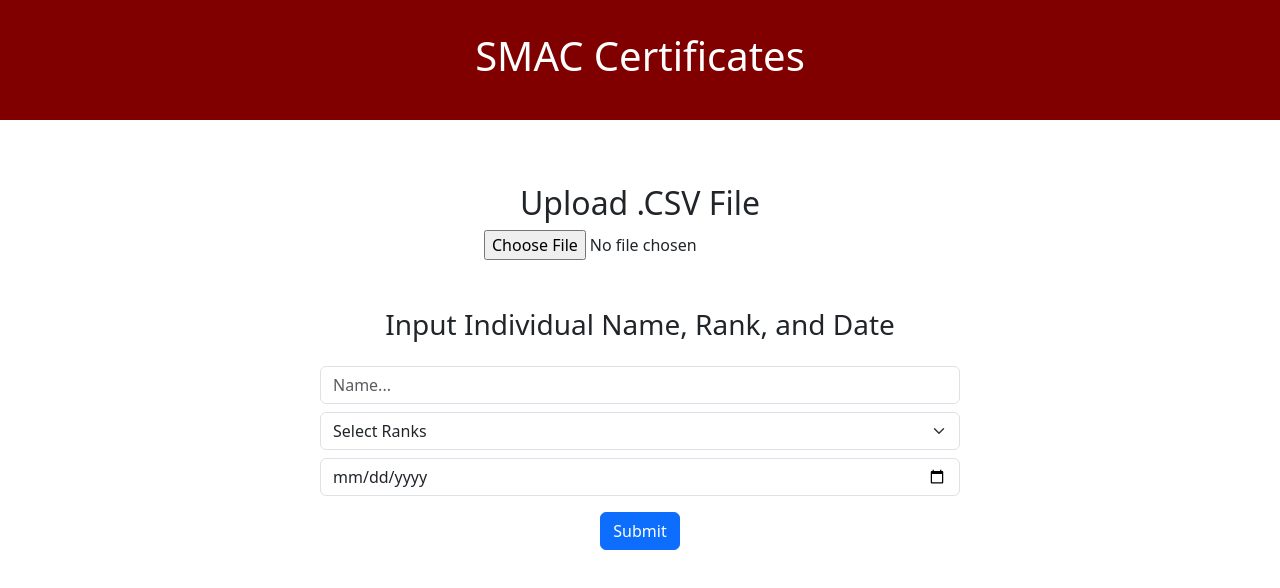
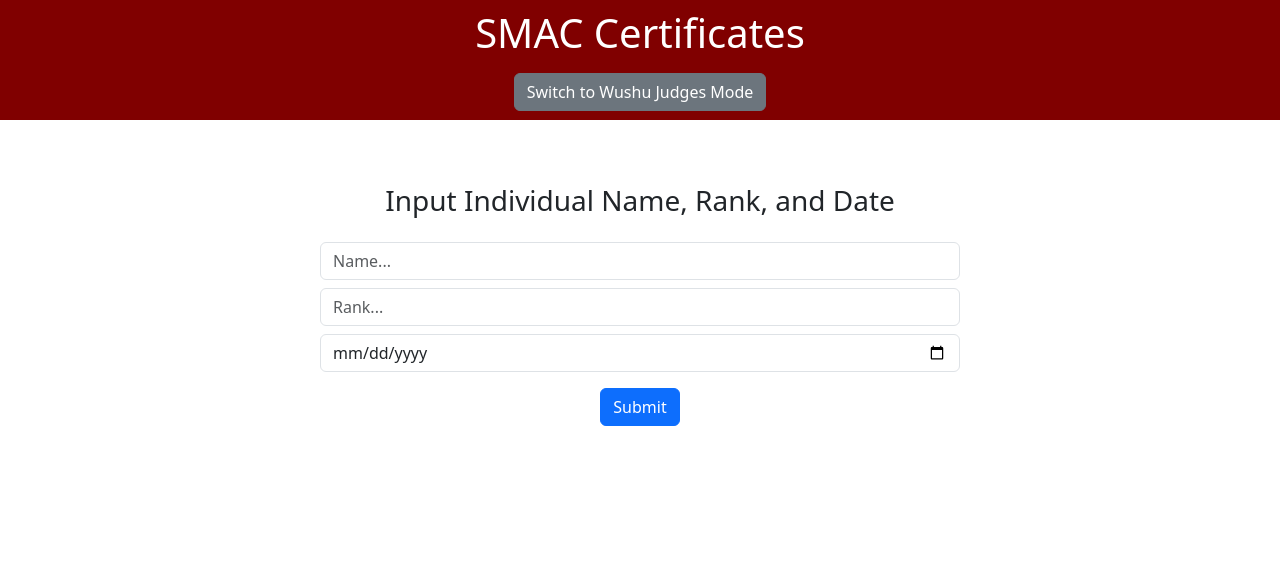
Before and after one commit to DragonWakefield/smac-certificates, a React (Create React App) app: page / in a window 1280 px wide. Shown: the top 588 px of the page. Built offline with nearby package versions, Linux system fonts and the light colour scheme.

Commit message:
Added Wushu Judge Functionality

```diff
--- a/package.json
+++ b/package.json
@@ -7,6 +7,7 @@
     "@testing-library/jest-dom": "^5.17.0",
     "@testing-library/react": "^13.4.0",
     "@testing-library/user-event": "^13.5.0",
+    "ajv": "^8.17.1",
     "bootstrap": "^5.3.2",
     "downloadjs": "^1.4.7",
     "fontkit": "^2.0.2",
--- a/src/App.js
+++ b/src/App.js
@@ -4,137 +4,33 @@ import Form from 'react-bootstrap/Form';
 import Button from 'react-bootstrap/Button';
 import Papa from 'papaparse';
 import FillPDF from './components/pdfFiller';
+import FillWushuPDF from './components/WushuJudgesFiller';
+import SMACCertificateForm from './components/SMACCertificateForm';
+import WushuJudgesCertificateForm from './components/WushuJudgesCertificateForm';
 
 function App() {
+  const [mode, setMode] = useState('SMAC');
 
-//#region Functions regarding parsing of CSV file
-  const [formFile, setFormFile] = useState([]);
-  const [csvData, setCsvData] = useState([]);
-  // const [indexedData, setindexedData] = useState({
-  //   Name:'',
-  //   Rank:'',
-  //   Date:''
-  // })
-  const onFileSubmit = (event) => {
-    event.preventDefault();
-    const file = event.target.files[0];
-
-    if (file) {
-      const reader = new FileReader();
-      reader.onload = async (event) => {  // Make this async to use await inside
-        const csvText = event.target.result;
-
-        Papa.parse(csvText, {
-          header: false,
-          dynamicTyping: true,
-          complete: async (result) => {  // Make this async to use await inside
-            const data = result.data;
-            if (data && data.length > 2) {
-              setCsvData(data);
-
-              // Prepare data for PDF creation
-              const dataEntries = data.slice(2).map(rowData => ({
-                Name: rowData[0],
-                Rank: rowData[2],
-                Date: rowData[3],
-                Type: "C"
-              })).filter(entry => entry.Name != null);
-
-              if (dataEntries.length > 0) {
-                console.log(dataEntries);
-                await FillPDF(dataEntries, 'SMAC-Certificates.pdf');
-              } else {
-                console.error('No valid data found in CSV.');
-              }
-            } else {
-              console.error('CSV Data is empty or undefined.');
-            }
-          },
-          error: (error) => {
-            console.error('CSV Parsing Error:', error.message);
-          },
-        });
-      };
-
-      reader.readAsText(file);
-    }
-};
-
-
-//#endregion
-
-//#region Functions regarding Individual Certificates
-  const [individualData, setindividualData] = useState({
-    Name:'',
-    Rank:'',
-    Date:'',
-    Type:"I"
-  })
-
-  const handleIndividualChange = (event) =>{
-    const {id, value} = event.target;
-    setindividualData({
-      ...individualData,
-      [id]: value,
-    });
-  }
-
-  const onIndividualSubmit = (event) => {
-    event.preventDefault();
-    FillPDF(individualData, individualData.Name + '-certificate.pdf');  // Pass individual data with a specific filename
-  };
-//#endregion
-
-  const CreatePDF = (props) => {
-    console.log(props);
-    FillPDF(individualData);
+  const toggleMode = () => {
+    setMode(mode === 'SMAC' ? 'Wushu Judges' : 'SMAC');
   };
 
   return (
     <div className="App">
-      <title>Smac Certificates</title>
+      <title>{mode} Certificates</title>
       <header className="App-header">
-        <h1>SMAC Certificates</h1>
+        <h1>{mode} Certificates</h1>
+        <Button variant="secondary" onClick={toggleMode} className="mt-2">
+          Switch to {mode === 'SMAC' ? 'Wushu Judges' : 'SMAC'} Mode
+        </Button>
       </header>
 
       <div className='App-body'>
-
-        {/* <Form onSubmit={onFileSubmit}>
-          <Form.Group className="mb-3">
-            <Form.Label><h3>Upload .CSV file</h3></Form.Label>
-            <Form.Control id="students" type="file" value={formFile} onChange={setFormFile} accept='.csv'/>
-            <Button className="mt-3" variant="primary" type="submit">
-              Submit
-            </Button>
-          </Form.Group>
-        </Form> */}
-        <h2>Upload .CSV File</h2>
-        <input type="file" accept=".csv" onChange={onFileSubmit} />
-
-        <Form className='mt-5' onSubmit={onIndividualSubmit}>
-          <Form.Group className="mb-3">
-            <Form.Label><h3>Input Individual Name, Rank, and Date </h3></Form.Label>
-            <Form.Control className='mt-2' type="text" id="Name"  placeholder='Name...' value={individualData.Name} onChange={handleIndividualChange} required></Form.Control>
-            <Form.Select className='mt-2' label="Ranks" id="Rank"  value={individualData.Rank} onChange={handleIndividualChange}  required>
-              <option>Select Ranks</option>
-              <option value="Yellow Sash">Yellow</option>
-              <option value="Yellow Sash w/ Stripe">Yellow/St</option>
-              <option value="Blue Sash">Blue</option>
-              <option value="Blue Sash w/ Stripe">Blue/St</option>
-              <option value="Blue Sash w/ 2 Stripe">Blue/ 2 St</option>
-              <option value="Green Sash">Green</option>
-              <option value="Green Sash w/ Stripe">Green w/ Stripe</option>
-              <option value="Green Sash w/ 2 Stripe">Green w/ 2 Stripe</option>
-              <option value="Brown Sash">Brown</option>
-              <option value="Brown Sash w/ Stripe">Brown w/ Stripe</option>
-              <option value="Brown Sash w/ 2 Stripe">Brown w/ 2 Stripe</option>
-            </Form.Select>
-            <Form.Control  className='mt-2' type="date" id="Date" value={individualData.Date} onChange={handleIndividualChange}  required/>
-            <Button className="mt-3" variant="primary" type="submit">
-              Submit
-            </Button>
-          </Form.Group>
-        </Form>
+        {mode === 'SMAC' ? (
+          <SMACCertificateForm />
+        ) : (
+          <WushuJudgesCertificateForm />
+        )}
       </div>
     </div>
   );
--- /dev/null
+++ b/src/components/SMACCertificateForm.js
@@ -0,0 +1,42 @@
+import React, { useState } from 'react';
+import Form from 'react-bootstrap/Form';
+import Button from 'react-bootstrap/Button';
+import FillPDF from './pdfFiller';
+
+function SMACCertificateForm() {
+    const [individualData, setIndividualData] = useState({
+        Name: '',
+        Rank: '',
+        Date: '',
+        Type: 'I'
+    });
+
+    const handleIndividualChange = (event) => {
+        const { id, value } = event.target;
+        setIndividualData({
+            ...individualData,
+            [id]: value,
+        });
+    };
+
+    const onIndividualSubmit = (event) => {
+        event.preventDefault();
+        FillPDF(individualData, individualData.Name + '-certificate.pdf');
+    };
+
+    return (
+        <Form className='mt-5' onSubmit={onIndividualSubmit}>
+            <Form.Group className="mb-3">
+                <Form.Label><h3>Input Individual Name, Rank, and Date</h3></Form.Label>
+                <Form.Control className='mt-2' type="text" id="Name"  placeholder='Name...' value={individualData.Name} onChange={handleIndividualChange} required></Form.Control>
+                <Form.Control  className='mt-2' type="text" id="Rank" placeholder='Rank...' value={individualData.Rank} onChange={handleIndividualChange} required></Form.Control>
+                <Form.Control  className='mt-2' type="date" id="Date" value={individualData.Date} onChange={handleIndividualChange} required/>
+                <Button className="mt-3" variant="primary" type="submit">
+                    Submit
+                </Button>
+            </Form.Group>
+        </Form>
+    );
+}
+
+export default SMACCertificateForm;
--- /dev/null
+++ b/src/components/WushuJudgesCertificateForm.js
@@ -0,0 +1,42 @@
+import React, { useState } from 'react';
+import Form from 'react-bootstrap/Form';
+import Button from 'react-bootstrap/Button';
+import FillWushuPDF from './WushuJudgesFiller';
+
+function WushuJudgesCertificateForm() {
+    const [individualData, setIndividualData] = useState({
+        Name: '',
+        Serial: '',
+        Image: null,
+        Type: 'I'
+    });
+
+    const handleIndividualChange = (event) => {
+        const { id, value, files } = event.target;
+        setIndividualData({
+            ...individualData,
+            [id]: files ? files[0] : value,
+        });
+    };
+
+    const onIndividualSubmit = (event) => {
+        event.preventDefault();
+        FillWushuPDF(individualData, individualData.Name + '-certificate.pdf');
+    };
+
+    return (
+        <Form className='mt-5' onSubmit={onIndividualSubmit}>
+            <Form.Group className="mb-3">
+                <Form.Label><h3>Input Individual Name, Serial Number, and Image</h3></Form.Label>
+                <Form.Control className='mt-2' type="text" id="Name" placeholder='Name...' value={individualData.Name} onChange={handleIndividualChange} required></Form.Control>
+                <Form.Control className='mt-2' type="text" id="Serial" placeholder='Serial Number...' value={individualData.Serial} onChange={handleIndividualChange} required></Form.Control>
+                <Form.Control className='mt-2' type="file" id="Image" accept="image/*" onChange={handleIndividualChange} required></Form.Control>
+                <Button className="mt-3" variant="primary" type="submit">
+                    Submit
+                </Button>
+            </Form.Group>
+        </Form>
+    );
+}
+
+export default WushuJudgesCertificateForm;
--- /dev/null
+++ b/src/components/WushuJudgesFiller.js
@@ -0,0 +1,65 @@
+import { PDFDocument } from 'pdf-lib';
+import download from 'downloadjs';
+
+// Function to create a single PDF page
+const createCertificatePage = async (props, templateBytes) => {
+    const pdfDoc = await PDFDocument.load(templateBytes);
+    const form = pdfDoc.getForm();
+
+    form.getTextField("name").setText(props.Name);
+    form.getTextField("serialNum").setText(props.Serial);
+
+
+    if (props.Image) {
+        const imageBytes = await props.Image.arrayBuffer();
+        const imageType = props.Image.type.includes('png')
+            ? await pdfDoc.embedPng(imageBytes)
+            : await pdfDoc.embedJpg(imageBytes);
+
+        const imageField = form.getButton("image");
+        imageField.setImage(imageType);
+
+        // if (imageField) {
+        //     const acroField = imageField.acroField;
+        //     const rect = acroField.getRect();  // Extracts position and size
+
+        //     const page = pdfDoc.getPage(0);
+        //     page.drawImage(imageType, {
+        //         x: rect.x,
+        //         y: rect.y - rect.height,  // Adjust to align within the field
+        //         width: rect.width,
+        //         height: rect.height
+        //     });
+        // } else {
+        //     console.warn("Image field not found in PDF. Drawing image at fallback position.");
+        //     const page = pdfDoc.getPage(0);
+        //     page.drawImage(imageType, { x: 350, y: 450, width: 100, height: 100 });
+        // }
+    }
+
+    form.flatten();
+    return pdfDoc;
+};
+
+// Main function to handle the creation of certificates
+const FillWushuPDF = async (dataEntries, filename) => {
+    const templateBytes = await fetch("./templates/wushujudge5.pdf").then(res => res.arrayBuffer());
+    const finalPdfDoc = await PDFDocument.create();
+
+    if (!Array.isArray(dataEntries)) {
+        dataEntries = [dataEntries];
+    }
+
+    for (let entry of dataEntries) {
+        console.log("Processing entry:", entry);
+        const singlePagePdf = await createCertificatePage(entry, templateBytes);
+        let [importedPage] = await finalPdfDoc.copyPages(singlePagePdf, [0]);
+        finalPdfDoc.addPage(importedPage);
+        importedPage = null;
+    }
+
+    const pdfBytes = await finalPdfDoc.save();
+    download(pdfBytes, filename);
+};
+
+export default FillWushuPDF;
```
Also changed, not shown: 2 other files (tests, documents, lock files or other folders).
